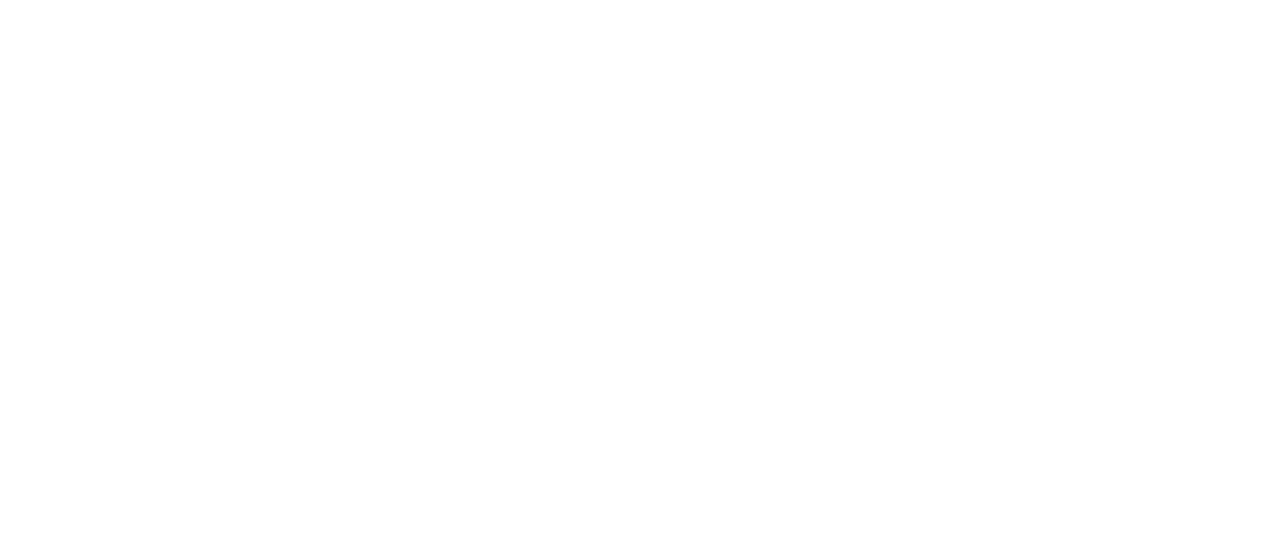
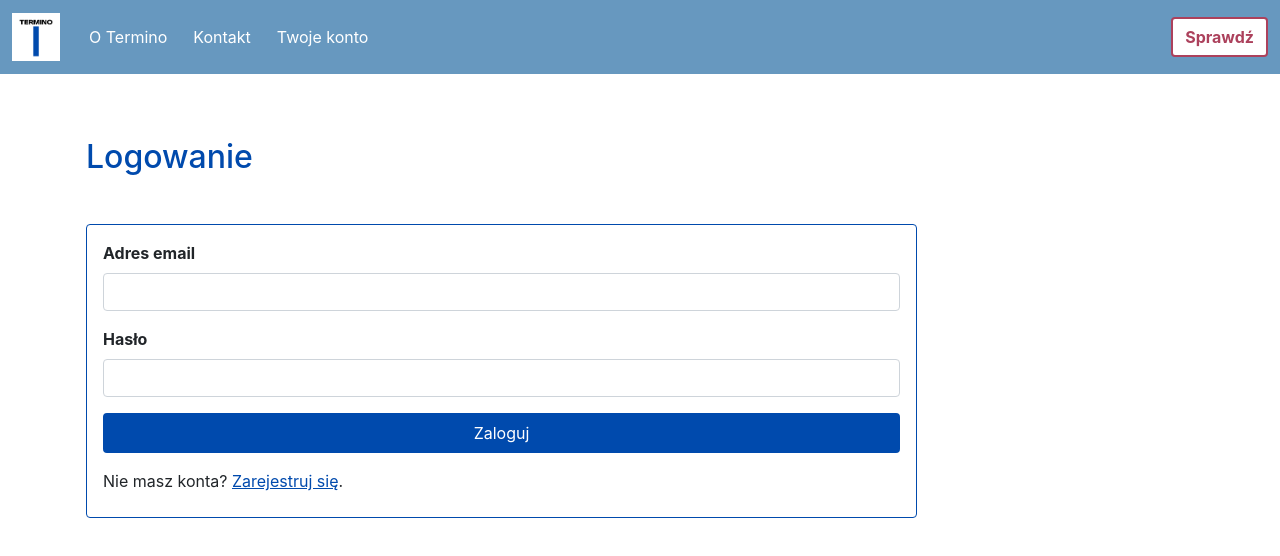
Before and after one commit to WeronikaSzemi/TerminoFrontNest, a React (Create React App) app: page /user/login in a window 1280 px wide. Before the commit this address had no page. Shown: the top 556 px of the page. Built offline with nearby package versions, Linux system fonts and the light colour scheme.

Commit message:
user login

```diff
--- a/src/App.tsx
+++ b/src/App.tsx
@@ -4,6 +4,7 @@
 import './App.css';
 import { HomeView } from "./views/HomeView";
 import { RegisterView } from "./views/RegisterView";
+import { LoginView } from "./views/LoginView";
 
 function App() {
   const [loggedIn, setLoggedIn] = useState(false);
@@ -17,8 +18,8 @@
                      element={<HomeView/>}/>
               <Route path='/user/register'
                      element={<RegisterView/>}/>
-              {/*<Route path='/user/login'*/}
-              {/*       element={<LoginView/>}/>*/}
+              <Route path='/user/login'
+                     element={<LoginView/>}/>
               {/*<Route path='/user/:id'*/}
               {/*       element={<DashboardView/>}/>*/}
               {/*<Route path='/termbase'*/}
--- /dev/null
+++ b/src/components/user/Login.tsx
@@ -0,0 +1,95 @@
+import { Link, useNavigate } from "react-router-dom";
+import { FormEvent, useContext, useState } from "react";
+import { newUser } from "../../types/new-user";
+import { LoginContext } from "../../contexts/login.context";
+
+export const Login = () => {
+	const [user, setUser] = useState<newUser>({
+		email: '',
+		pwd: '',
+	});
+	const [message, setMessage] = useState({
+		content: '',
+		style: '',
+	});
+
+	const { setId } = useContext(LoginContext);
+
+	const navigate = useNavigate();
+
+	const updateForm = (key: string, value: any) => {
+		setUser(user => ({
+			...user,
+			[key]: value,
+		}));
+	};
+
+	const sendForm = async (e: FormEvent) => {
+		e.preventDefault();
+
+		const res = await fetch('http://localhost:3001/auth/login', {
+			method: 'POST',
+			headers: {
+				'Content-Type': 'application/json',
+			},
+			body: JSON.stringify(user),
+		});
+		const result = await res.json();
+
+		if (!result.result) {
+			setMessage({
+				content: 'Logowanie nie powiodło się. Nieprawidłowe hasło lub nazwa użytkownika_czki.',
+				style: 'container mt-3 border border-3 theme-border-darkaccent rounded py-1 px-4',
+			});
+		} else {
+			setMessage({
+				content: '',
+				style: '',
+			});
+			setId(result.user.userId);
+			navigate(`/user/${result.user.userId}`)
+		}
+	}
+
+	return <div className="container p-3">
+		<h2 className="my-5 theme-text-mainbrand">Logowanie</h2>
+		<div className="card w-75 p-3 theme-border-mainbrand">
+			<form onSubmit={sendForm}>
+				<div className="mb-3">
+					<label htmlFor="userName"
+						   className="form-label fw-bold">Adres email</label>
+					<input
+						type="email"
+						value={user.email}
+						onChange={e => updateForm('email', e.target.value)}
+						maxLength={30}
+						className="form-control"
+						id="email"
+						required
+					/>
+				</div>
+				<div className="mb-3">
+					<label htmlFor="pwd"
+						   className="form-label fw-bold">Hasło</label>
+					<input
+						type="password"
+						value={user.pwd}
+						onChange={e => updateForm('pwd', e.target.value)}
+						maxLength={50}
+						className="form-control"
+						id="pwd"
+						required
+					/>
+				</div>
+				<button type="submit"
+						className="btn theme-btn-mainbrand border-2 w-100"
+				>Zaloguj
+				</button>
+				<p className="mt-3 mb-2">Nie masz konta? <Link to={'/user/register'}
+															   className="theme-text-mainbrand">Zarejestruj się</Link>.
+				</p>
+			</form>
+			<div className={message.style}>{message.content}</div>
+		</div>
+	</div>
+}
--- /dev/null
+++ b/src/views/LoginView.tsx
@@ -0,0 +1,9 @@
+import { Menu } from "../components/homepage/Menu";
+import { Login } from "../components/user/Login";
+
+export const LoginView = () => {
+	return <>
+		<Menu/>
+		<Login/>
+	</>
+}
```
